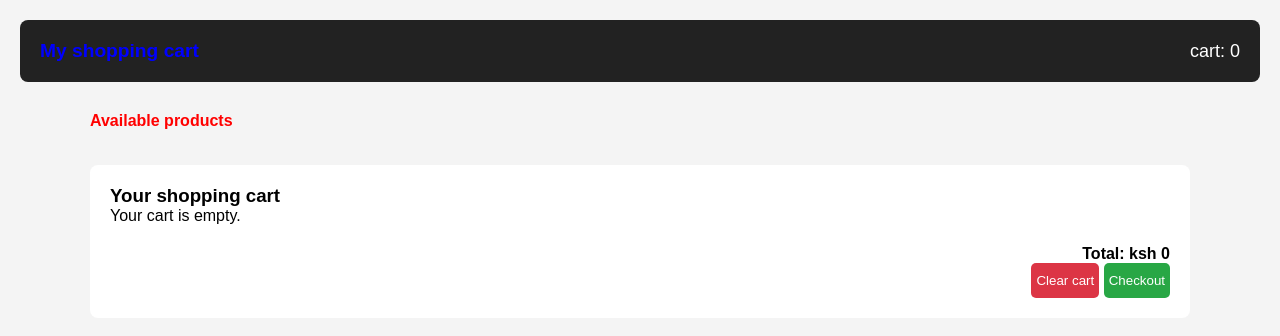
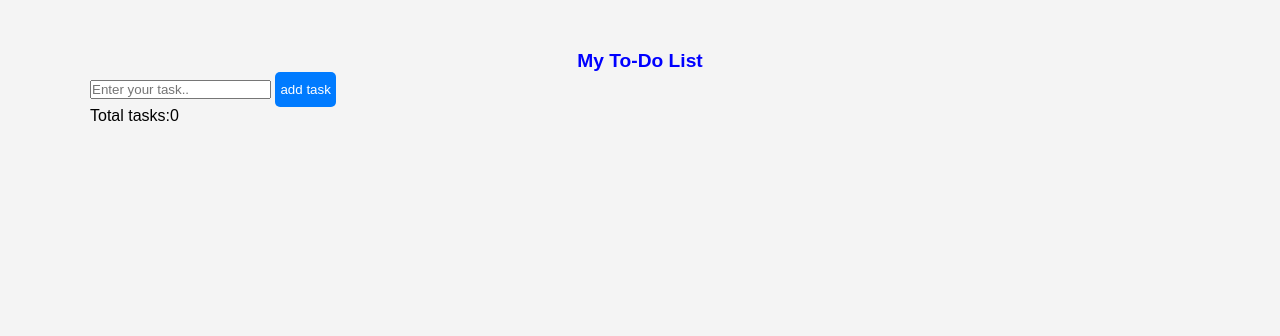
Before and after one commit to cwahome859-sketch/iyf-s12-week-7-cwahome859-sketch-todo-logic, a website: page index.html in a window 1280 px wide. Drawn offline with Linux system fonts and the light colour scheme; files whose address does not match are found by name.

Commit message:
Replace shopping cart with to-do list structure

```diff
--- a/index.html
+++ b/index.html
@@ -3,58 +3,37 @@
 <head>
     <meta charset="UTF-8">
     <meta name="viewport" content="width=device-width, initial-scale=1.0">
-    <title>Shopping Cart</title>
+    <title>My todo list</title>
     <link rel="stylesheet" href="style.css">
 </head>
 <body>
 
-    <header>
+    <main class="containe">
 
-        <h1>My shopping cart</h1>
+        <h1>My To-Do List</h1>
 
-        <div class="cart-icon">
-            cart: <span id="cart-count">0</span>
-        </div>
-    </header>
+        <form id="todo-form">
 
-    <main>
+            <input
+            type="text"
+            id="todo-input"
+            placeholder="Enter your task.."
+            autocomplete="off"
+            >
 
-        <section class="products-section">
-            <h2>Available products</h2>
+            <button type="submit">add task</button>
 
-            <div id="products-container" class="products-container">
+        </form>
 
+        <p id="form-error"role="alert"></p>
 
+        <ul id="todo-list"></ul>
 
+        <p id="task-count">Total tasks:0</p>
 
-
-            </div>
-
-        </section>
-
-        <section class="cart-section">
-
-            <h3>Your shopping cart</h3>
-
-            <div id="cart-items">
-                <p>Your cart is empty.</p>
-            </div>
-
-            <div class="cart-summary">
-
-                <h4>Total: ksh <span id="cart-total">0</span></h4>
-
-                <button id="clear-cart">Clear cart</button>
-
-                <button id="checkout">Checkout</button>
-
-            </div>
-
-        </section>
     </main>
 
-    <script src="app.js"></script>
-
+    <script type="module" src="js/app.js"></script>
 
 </body>
 </html>
```
